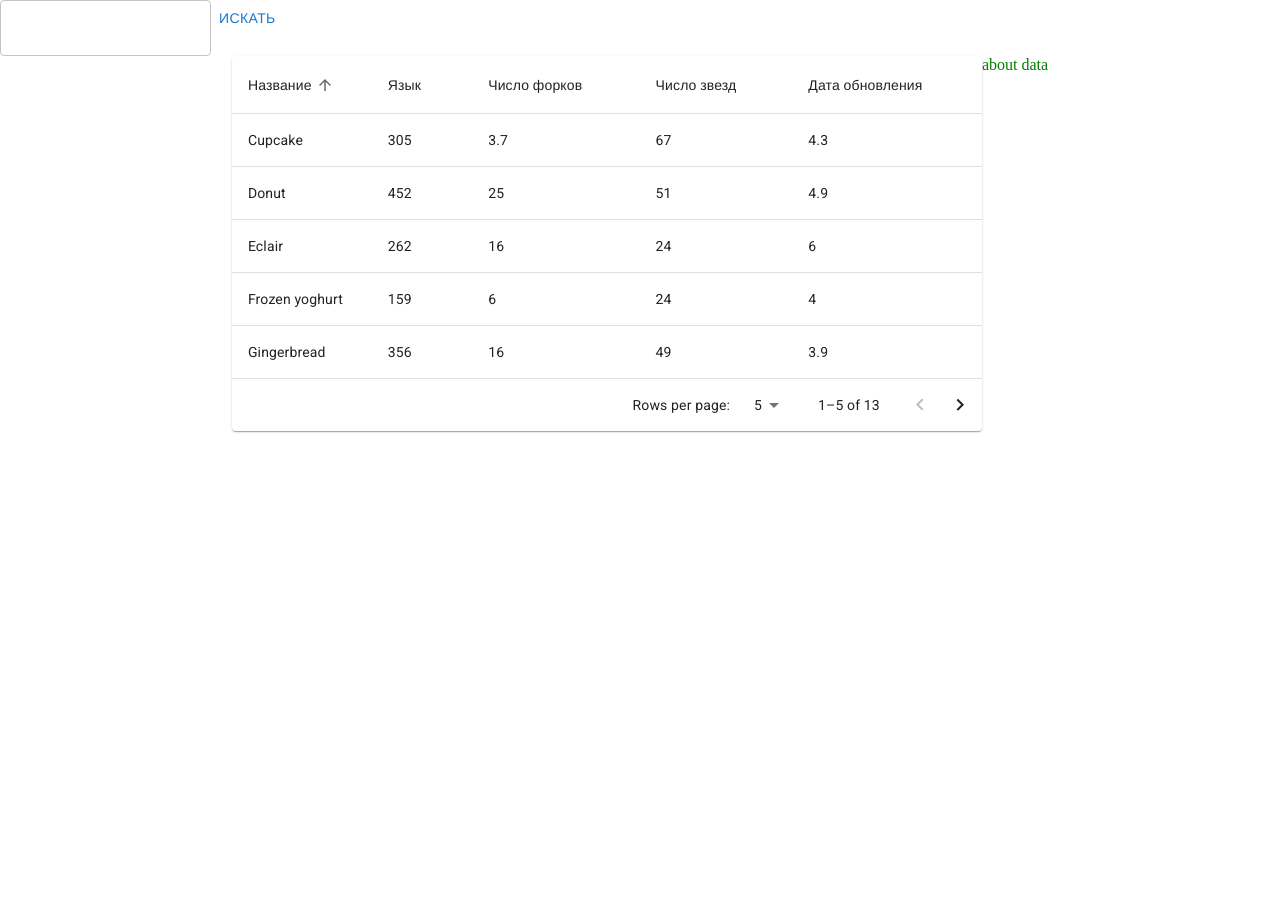
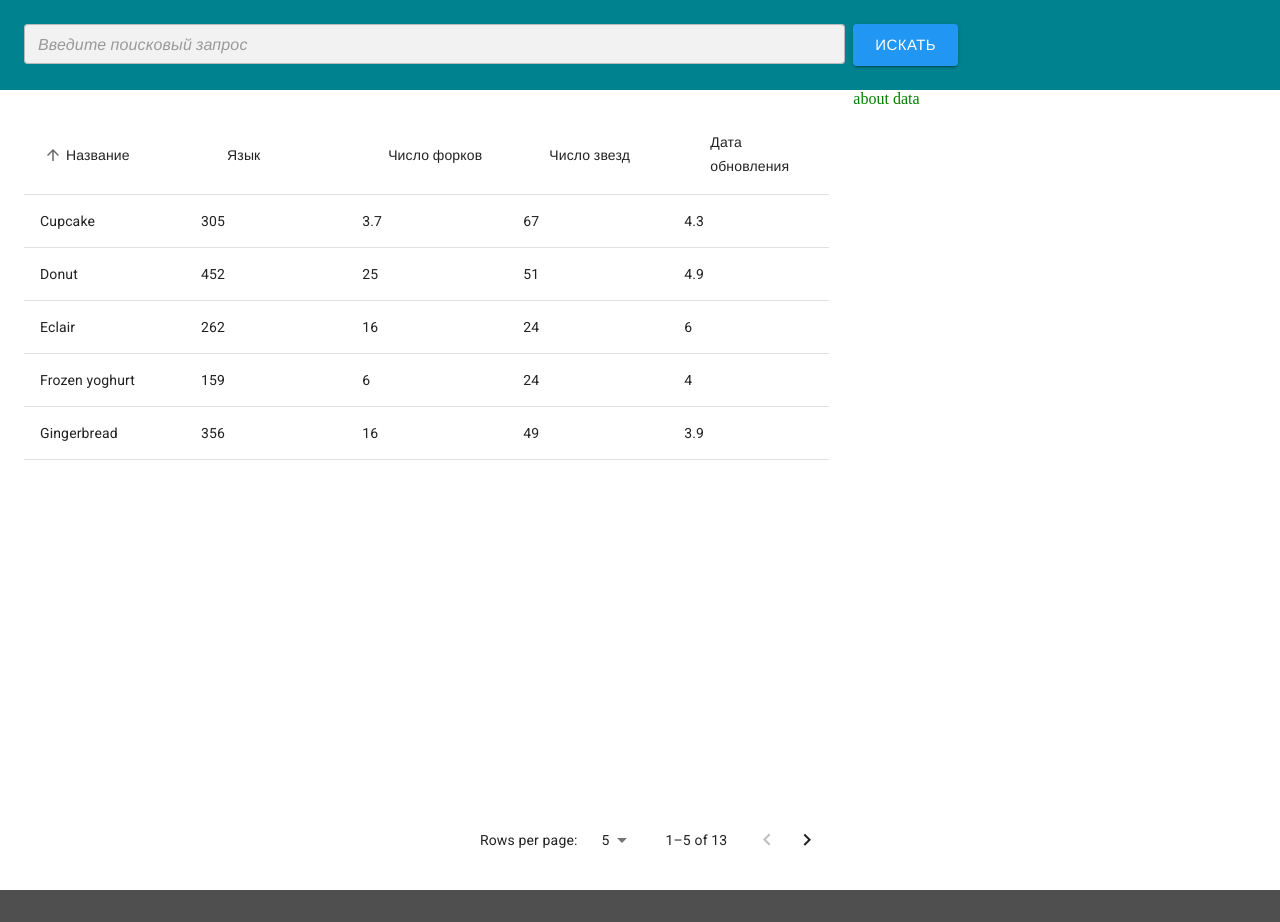
Before and after one commit to Nnder/github_projects_viewer, a React (Vite) app: page / in a window 1280 px wide. Before the commit the page ends 800 px from the top, so only its background shows below. Built offline with nearby package versions, Linux system fonts and the light colour scheme; a web font is replaced by a local one.

Commit message:
feat(app): basic page
create table, search bar

```diff
--- a/src/App.tsx
+++ b/src/App.tsx
@@ -1,4 +1,4 @@
-import { Search } from './pages/Search'
+import { Search } from './pages/Search/Search'
 import './test.scss'
 
 function App() {
--- a/src/main.tsx
+++ b/src/main.tsx
@@ -1,5 +1,6 @@
 import { StrictMode } from 'react'
 import { createRoot } from 'react-dom/client'
+import { ThemeProvider, createTheme } from '@mui/material/styles';
 import App from './App.tsx'
 import '@fontsource/roboto/300.css';
 import '@fontsource/roboto/400.css';
@@ -7,8 +8,88 @@ import '@fontsource/roboto/500.css';
 import '@fontsource/roboto/700.css';
 
 
+const theme = createTheme({
+  palette: {
+    primary: {
+      main: "#2196F3",
+    },
+    // secondary: {
+    //   main: "#2196F3",
+    // },
+    // info: {
+    //   main: "#2196F3",
+    // },
+  },
+  components: {
+    MuiButton: {
+      styleOverrides: {
+        root: {
+          fontSize: 15,
+        }
+      }
+    },
+    MuiTextField:{
+      styleOverrides: {
+        root: {
+          fontSize: 14,
+          '& .MuiInputBase-input::placeholder': {
+						fontStyle: 'italic',
+					}
+        },
+      }
+    },
+    MuiTypography: {
+      styleOverrides: {
+        root: {
+          textTransform: "none",
+        },
+      },
+    },
+    MuiTableSortLabel: {
+      styleOverrides: {
+        root: {
+          flexDirection: "row-reverse",
+        },
+      },
+    },
+    MuiTableCell:{
+      styleOverrides: {
+        root: {
+          width: "20%",
+          p:1,
+        },
+      },
+    },
+    MuiTableBody: {
+      styleOverrides: {
+        root: {
+          ".MuiTableRow-hover": {
+            color: 'green',
+          },
+        },
+      },
+    }
+    // MuiTableRow:{
+    //   styleOverrides: {
+    //     root: {
+    //       "&:hover": {
+    //         backgroundColor: "rgb(33, 150, 243, 0.4)",
+    //       },
+    //     },
+    //     hover: {
+    //       backgroundColor: "rgb(33, 150, 243, 0.4)",
+    //     }
+    //   },
+    // }
+  },
+});
+
+
+
 createRoot(document.getElementById('root')!).render(
   <StrictMode>
-    <App />
+    <ThemeProvider theme={theme}>
+      <App />
+    </ThemeProvider>
   </StrictMode>,
 )
--- a/src/organisms/Table/ProjectsTable.tsx
+++ b/src/organisms/Table/ProjectsTable.tsx
@@ -8,7 +8,6 @@ import TableHead from '@mui/material/TableHead';
 import TablePagination from '@mui/material/TablePagination';
 import TableRow from '@mui/material/TableRow';
 import TableSortLabel from '@mui/material/TableSortLabel';
-import Paper from '@mui/material/Paper';
 import { visuallyHidden } from '@mui/utils';
 import { Data, EnhancedTableProps, HeadCell, Order } from './types';
 
@@ -113,7 +112,11 @@ const headCells: readonly HeadCell[] = [
 ];
 
 function EnhancedTableHead(props: EnhancedTableProps) {
-  const { order, orderBy, rowCount, onRequestSort } = props;
+  const {
+	order,
+	orderBy,
+	// rowCount,
+	onRequestSort } = props;
   const createSortHandler = (property: keyof Data) => (event: React.MouseEvent<unknown>) => {
       onRequestSort(event, property);
   };
@@ -124,7 +127,7 @@ function EnhancedTableHead(props: EnhancedTableProps) {
         {headCells.map((headCell) => (
           <TableCell
             key={headCell.id}
-            align={headCell.numeric ? 'justify' : 'justify'}
+            align={headCell.numeric ? 'left' : 'left'}
             sortDirection={orderBy === headCell.id ? order : false}
           >
             <TableSortLabel
@@ -156,16 +159,19 @@ export default function EnhancedTable() {
   const [rowsPerPage, setRowsPerPage] = React.useState(5);
 
   const handleRequestSort = (event: React.MouseEvent<unknown>, property: keyof Data,) => {
+	console.log(event.target, 'handle sort');
     const isAsc = orderBy === property && order === 'asc';
     setOrder(isAsc ? 'desc' : 'asc');
     setOrderBy(property);
   };
 
   const handleClick = (event: React.MouseEvent<unknown>, id: number) => {
+	console.log(event.target, 'clicked');
     alert(id + " selected")
   };
 
-  const handleChangePage = (event: unknown, newPage: number) => {
+  const handleChangePage = (event: any, newPage: number) => {
+	console.log(event.target, 'page changed');
     setPage(newPage);
   };
 
@@ -187,11 +193,10 @@ export default function EnhancedTable() {
   );
 
   return (
-    <Box sx={{ width: '100%' }}>
-      <Paper sx={{ width: '100%', mb: 2 }}>
+    <Box sx={{ width: '100%', height: '100%', display: 'flex', flexDirection: 'column', justifyContent: 'space-between' }}>
       <TableContainer>
         <Table
-            sx={{ minWidth: 750 }}
+          sx={{ minWidth: 480 }}
           aria-labelledby="tableTitle"
         >
           <EnhancedTableHead
@@ -201,8 +206,8 @@ export default function EnhancedTable() {
             rowCount={rows.length}
           />
           <TableBody>
-              {visibleRows.map((row, index) => {
-                const labelId = `enhanced-table-checkbox-${index}`;
+            {visibleRows.map((row) => {
+            //   const labelId = `enhanced-table-checkbox-${index}`;
 
               return (
                 <TableRow
@@ -210,7 +215,12 @@ export default function EnhancedTable() {
                   onClick={(event) => handleClick(event, row.id)}
                   tabIndex={-1}
                   key={row.id}
-                    sx={{ cursor: 'pointer' }}
+                  sx={{
+                	cursor: 'pointer',
+					'& .MuiTableRow-hover::hover': {
+						backgroundColor: 'green',
+					}
+                   }}
                 >
                   <TableCell align="left">{row.name}</TableCell>
                   <TableCell align="left">{row.language}</TableCell>
@@ -241,7 +251,6 @@ export default function EnhancedTable() {
         onPageChange={handleChangePage}
         onRowsPerPageChange={handleChangeRowsPerPage}
       />
-      </Paper>
     </Box>
   );
 }
--- a/src/pages/Search.tsx
+++ /dev/null
@@ -1,17 +0,0 @@
-import { Button, TextField } from "@mui/material"
-import EnhancedTable from "../organisms/Table/ProjectsTable"
-
-export const Search = () => {
-  return (
-    <>
-    <div>
-      <TextField/>
-      <Button>искать</Button>
-    </div>
-    <div style={{display: 'flex', justifyContent: 'center'}}>
-      <div><EnhancedTable/></div>
-      <div>about data</div>
-    </div>
-    </>
-  )
-}
--- /dev/null
+++ b/src/pages/Search/Search.module.scss
@@ -0,0 +1,13 @@
+.search {
+  padding: 24px;
+  // height: 42px;
+  display: grid;
+  grid-template-columns: 2fr 1fr;
+  background-color: #00838F;
+}
+
+.footer {
+  width: 100vw;
+  height: 32px;
+  background-color: #4F4F4F;
+}
--- /dev/null
+++ b/src/pages/Search/Search.tsx
@@ -0,0 +1,43 @@
+import { Box, Button, TextField } from "@mui/material"
+import EnhancedTable from "../../organisms/Table/ProjectsTable"
+import classes from './Search.module.scss';
+
+export const Search = () => {
+  return (
+    <>
+		<div className={classes.search}>
+			<Box sx={{
+				width: '100%',
+			}}>
+				<TextField size="small" fullWidth placeholder="Введите поисковый запрос"
+				sx={{
+					backgroundColor: '#F2F2F2',
+					borderRadius: '4px',
+					p:0,
+				}}/>
+			</Box>
+
+			<Box sx={{
+				ml:1
+			}}>
+				<Button size="large" variant="contained">искать</Button>
+			</Box>
+		</div>
+		<Box
+			sx={{
+				display: 'grid',
+				gridTemplateColumns: '2fr 1fr',
+				height: '100%',
+			}}
+		>
+			<Box sx={{p:3}}>
+				<EnhancedTable/>
+			</Box>
+			<Box>
+				about data
+			</Box>
+		</Box>
+		<div className={classes.footer}></div>
+    </>
+  )
+}
--- a/src/test.scss
+++ b/src/test.scss
@@ -5,12 +5,15 @@ body{
   color: $primary-color;
   padding: 0;
   margin: 0;
-
   &:hover{
     color: green
   }
 
+  #root {
+    height: 100vh;
+  }
 }
+
 
 %message-shared {
   border: 1px solid #ccc;
```
Lines whose indentation alone changed are shown as unchanged.
